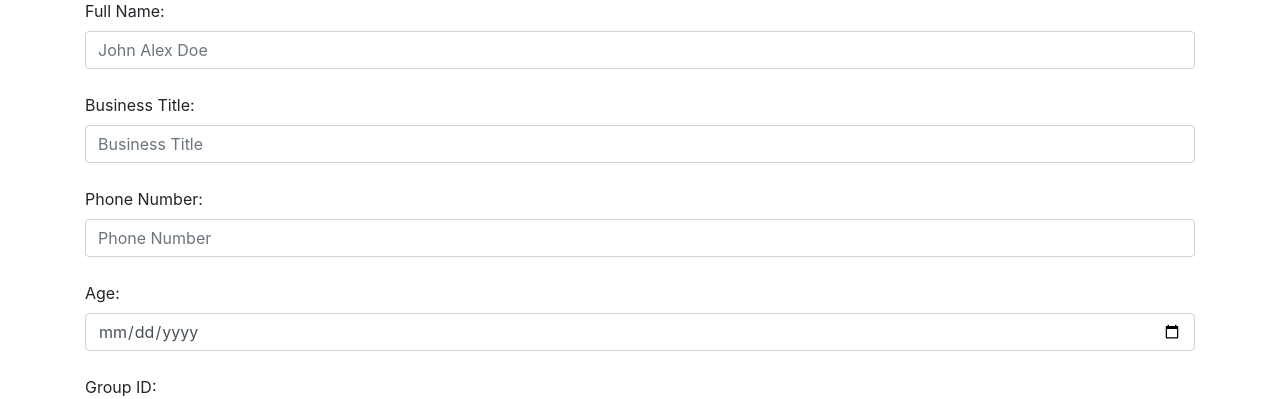
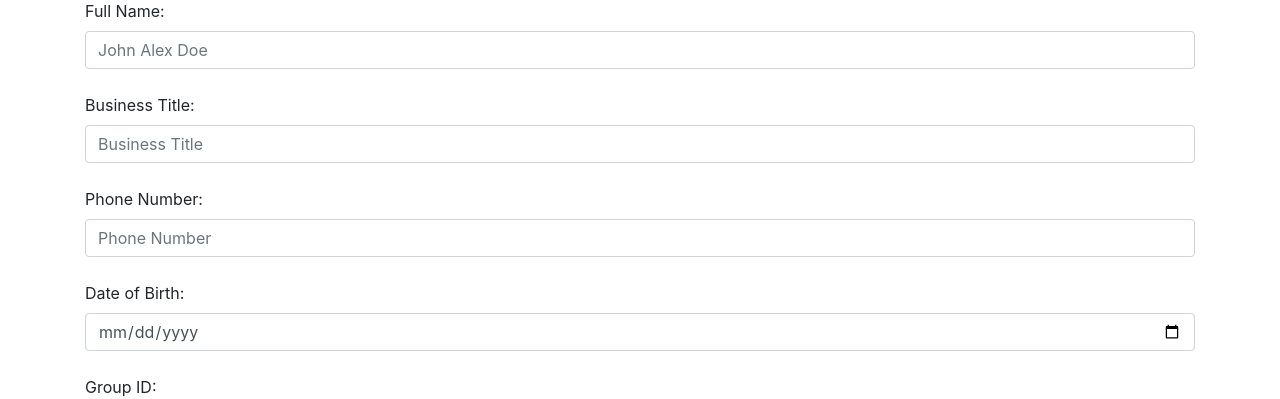
Before and after one commit to JoeEverest/microFi, a PHP site: page /new_customer.php in a window 1280 px wide. Shown: the part 217-616 px from the top of the page. Run offline with PHP 8.4, Linux system fonts and the light colour scheme; the visitor is signed in with stand-in values (Sample User, id 1); data that the repository does not hold is empty.

Commit message:
Age ==>  dob

```diff
--- a/customer_profile.php
+++ b/customer_profile.php
@@ -71,7 +71,7 @@ if (isset($_GET['id'])) {
     <p>Branch Name: <?php echo $branchName; ?></p>
     <p>Center Name: <?php echo $centerName; ?></p>
     <p>Group Name: <?php echo $groupName; ?></p>
-    <p>Age: <?php echo $age; ?></p>
+    <p>DoB: <?php echo $age; ?></p>
     <p>Registration Date: <?php echo $registrationDate; ?></p>
     <p><a href="payment_history.php?id=<?php echo $row['unique_id'];; ?>"><button class="btn btn-success">View Payment History</button></a></p>
     <?php } ?>
--- a/new_customer.php
+++ b/new_customer.php
@@ -39,7 +39,7 @@ $retrieve = mysqli_query($connect, $retrieve);
         <input class="form-control" required type="text" name="businessTitle" placeholder="Business Title"><br>
         <label for="phone">Phone Number:</label><br>
         <input class="form-control" required type="number" name="phone" placeholder="Phone Number"><br>
-        <label for="age">Age:</label><br>
+        <label for="age">Date of Birth:</label><br>
         <input class="form-control" required type="date" name="age" placeholder="Age"><br>
         Group ID:
         <select class="form-control selectpicker" data-live-search="true" name="group_name">
```
